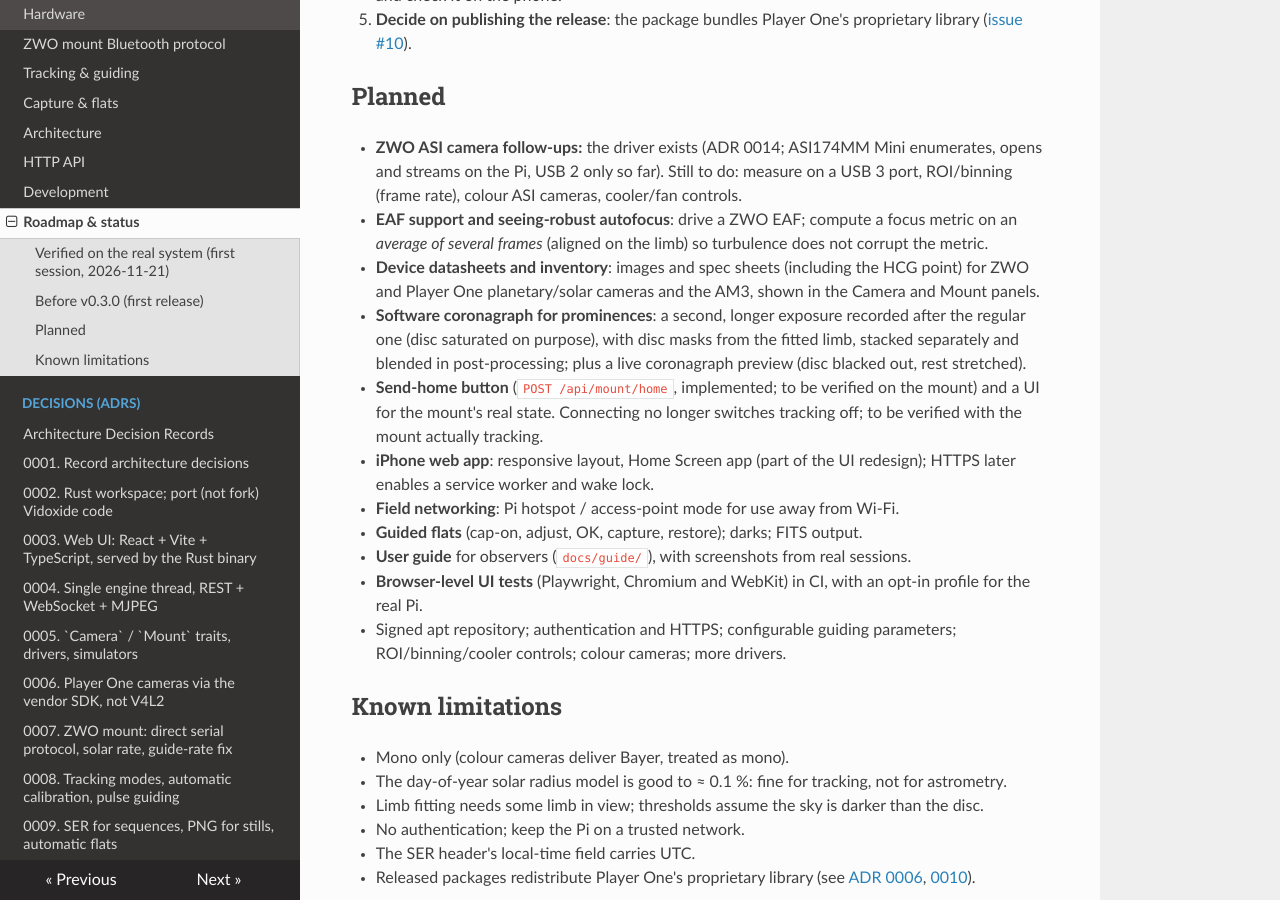
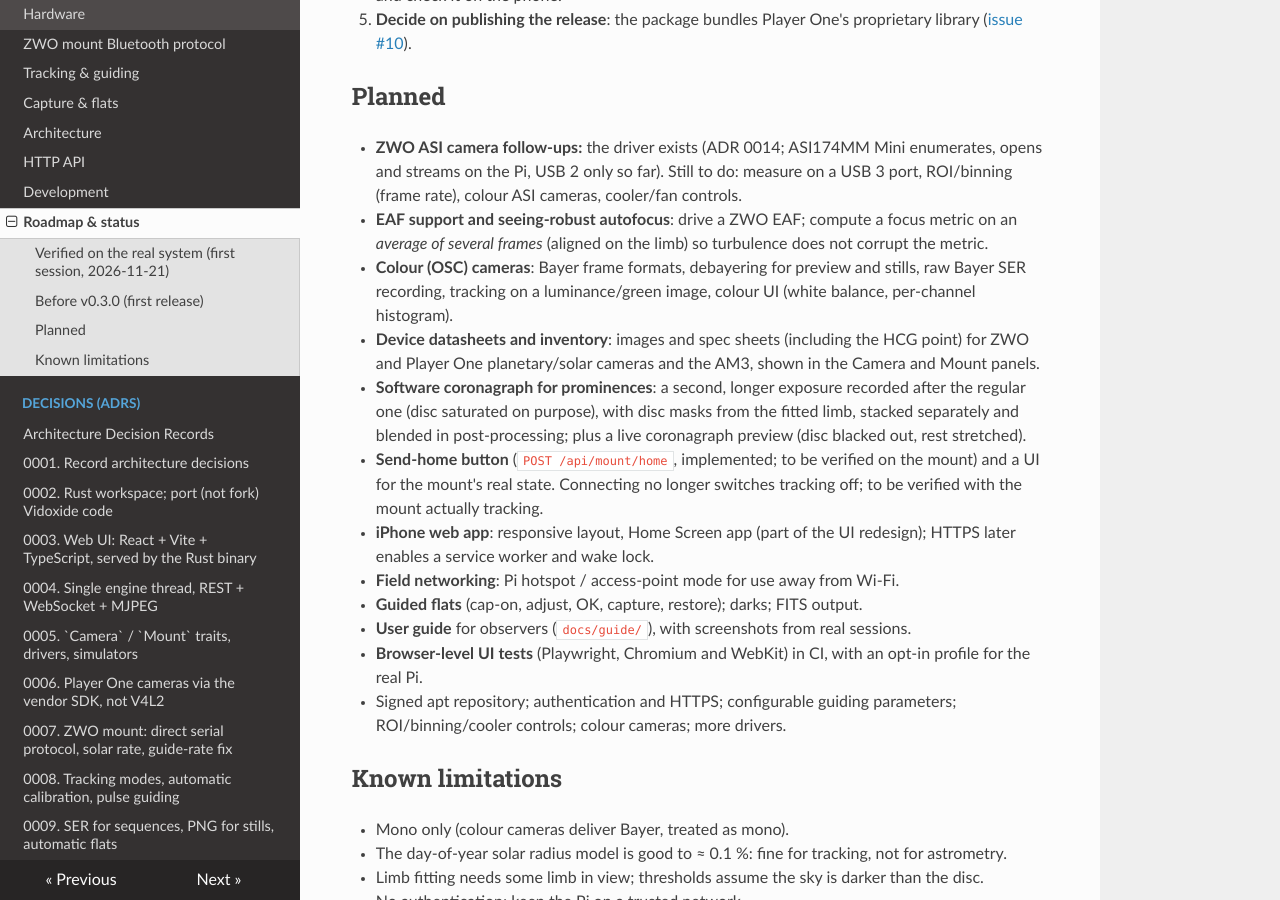
Before and after one commit to ddompe/rustflare, an MkDocs documentation site: the page built from docs/roadmap.md, in a window 1280 px wide and 900 px high, scrolled down 1250 px. Built offline with MkDocs 1.6.1, drawn with Linux system fonts in a browser that asks for light colours; nearby versions of some CDN libraries.

Commit message:
Roadmap: OSC (colour) cameras and debayering
Co-Authored-By: Claude Sonnet 5.5 <noreply@anthropic.com>

```diff
--- a/docs/roadmap.md
+++ b/docs/roadmap.md
@@ -28,6 +28,7 @@ Setup: Raspberry Pi 5 (Debian 13), Player One Apollo-M MINI (USB 3), ZWO AM3, H-
 
 - **ZWO ASI camera follow-ups:** the driver exists (ADR 0014; ASI174MM Mini enumerates, opens and streams on the Pi, USB 2 only so far). Still to do: measure on a USB 3 port, ROI/binning (frame rate), colour ASI cameras, cooler/fan controls.
 - **EAF support and seeing-robust autofocus**: drive a ZWO EAF; compute a focus metric on an *average of several frames* (aligned on the limb) so turbulence does not corrupt the metric.
+- **Colour (OSC) cameras**: Bayer frame formats, debayering for preview and stills, raw Bayer SER recording, tracking on a luminance/green image, colour UI (white balance, per-channel histogram).
 - **Device datasheets and inventory**: images and spec sheets (including the HCG point) for ZWO and Player One planetary/solar cameras and the AM3, shown in the Camera and Mount panels.
 - **Software coronagraph for prominences**: a second, longer exposure recorded after the regular one (disc saturated on purpose), with disc masks from the fitted limb, stacked separately and blended in post-processing; plus a live coronagraph preview (disc blacked out, rest stretched).
 - **Send-home button** (`POST /api/mount/home`, implemented; to be verified on the mount) and a UI for the mount's real state. Connecting no longer switches tracking off; to be verified with the mount actually tracking.
```
